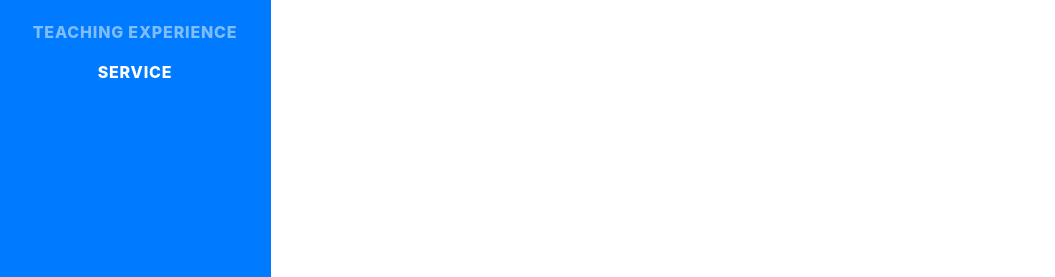
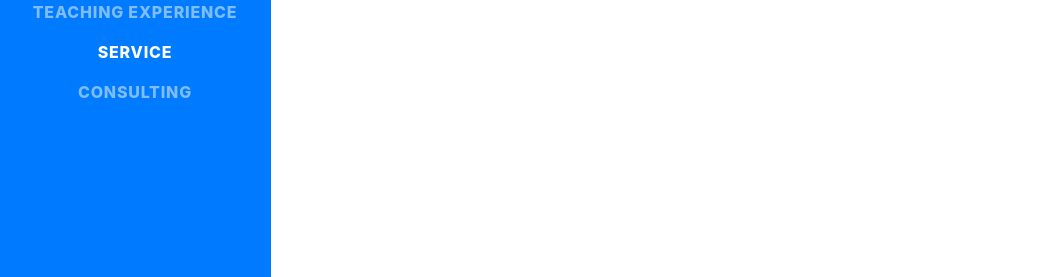
Before and after one commit to edSmith62/edsmith62.github.io, a website with bundled scripts: page index.html in a window 1280 px wide. Shown: the part 520-797 px from the top of the page, without its empty margins (1-1056 px from the left). Built offline with nearby package versions, Linux system fonts and the light colour scheme; a web font is replaced by a local one.

Commit message:
Update index.html

```diff
--- a/index.html
+++ b/index.html
@@ -55,9 +55,9 @@
         <li class="nav-item">
           <a class="nav-link js-scroll-trigger" href="#service">Service</a>
         </li>
-<!--         <li class="nav-item">
-          <a class="nav-link js-scroll-trigger" href="#outreach">Outreach</a>
-        </li> -->
+        <li class="nav-item">
+          <a class="nav-link js-scroll-trigger" href="#consulting">Consulting</a>
+        </li>
 
       </ul>
     </div>
@@ -431,25 +431,25 @@
             </div>
         <hr class="m-0">
 
-<!--     <section class="resume-section p-3 p-lg-5 d-flex align-items-center" id="outreach">
+<!--     <section class="resume-section p-3 p-lg-5 d-flex align-items-center" id="consulting">
       <div class="w-100">
-        <h2 class="mb-5">Outreach and Consulting</h2>
+        <h2 class="mb-5">Consulting</h2>
         <div class="resume-item d-flex flex-column flex-md-row justify-content-between">
           <div class="resume-content">
-            <h3 class="mb-0">In-progress Research Gala Chair</h3>
+            <h3 class="mb-0">Stanford Project</h3>
             <div class="subheading mb-3">AERA Division D</div>
-            <p>The In-progress Research Gala showcases graduate student research and research methodology in education. As chair, I am responsible for creating a call for proposals, organizing the event, recruiting reviewers.</p>
+            <p>I worked with a manager from the project to teach basic R programming skills for statistical analysis. I also wrote scripts and functions for automating data collection.</p>
           </div>
           <div class="resume-date text-md-right">
-            <span class="text-primary">August 2019 - April 2020</span>
+            <span class="text-primary">October 2019 - Present</span>
           </div>
         </div>
 
         <div class="resume-item d-flex flex-column flex-md-row justify-content-between">
           <div class="resume-content">
-            <h3 class="mb-0">Graduate Student Council Member</h3>
-            <div class="subheading mb-3">AERA Division D</div>
-            <p>Meet monthly to represent graduate students in Division D and AERA.</p>
+            <h3 class="mb-0">Statistical Analysis Consulting</h3>
+            <div class="subheading mb-3"></div>
+            <p>Worked with a student on her dissertation with how to run IRT analysis for scale development.</p>
           </div>
           <div class="resume-date text-md-right">
             <span class="text-primary">August 2019 - August 2020</span>
@@ -457,21 +457,10 @@
         </div>
 
         <div class="resume-item d-flex flex-column flex-md-row justify-content-between">
-          <div class="resume-content">
-            <h3 class="mb-0">College of Education Dean Working Group</h3>
-            <div class="subheading mb-3">University of Arizona</div>
-            <p>I have volunteered to work with the <i>Advancing Knowledge, Research, and Innovation</i> as the graduate student member.</p>
-          </div>
-          <div class="resume-date text-md-right">
-            <span class="text-primary">August 2019 - Present</span>
-          </div>
-        </div>
-
-        <div class="resume-item d-flex flex-column flex-md-row justify-content-between">
               <div class="resume-content">
                 <h3 class="mb-0">Proposal reviewer</h3>
                 <div class="subheading mb-3">Various Conferences</div>
-                <p>I have volunteered as a reviewer for <i>Pyschology of Mathematics Education - North American Chapter</i> and The University of Arizona <i> Graduate Student and Professional Council Travel Award</i></p>
+                <p>I contributed to data analysis and recommended different possible methods of analysis for their data.</p>
               </div>
               <div class="resume-date text-md-right">
                 <span class="text-primary">August 2017 - Present</span>
```
